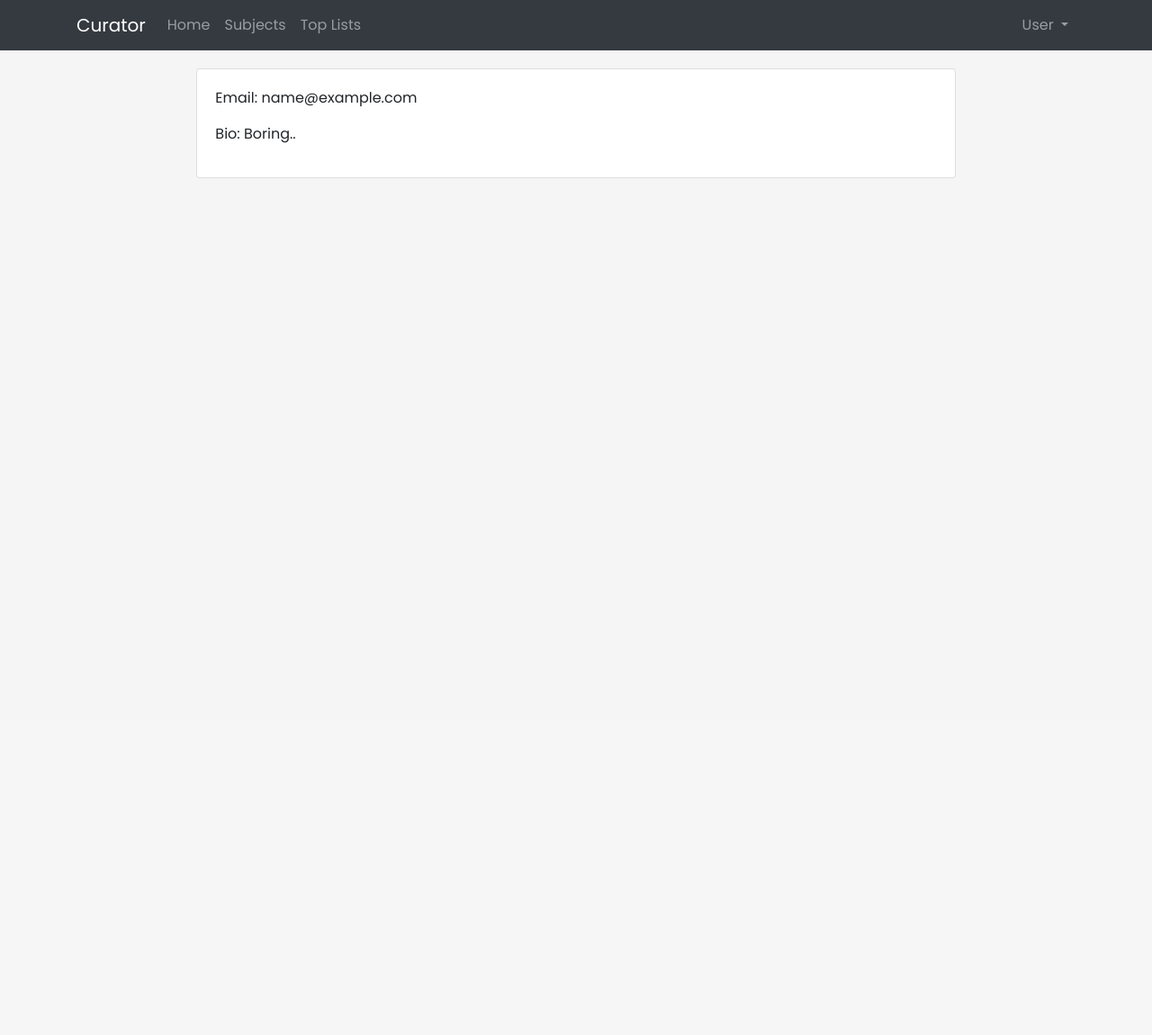
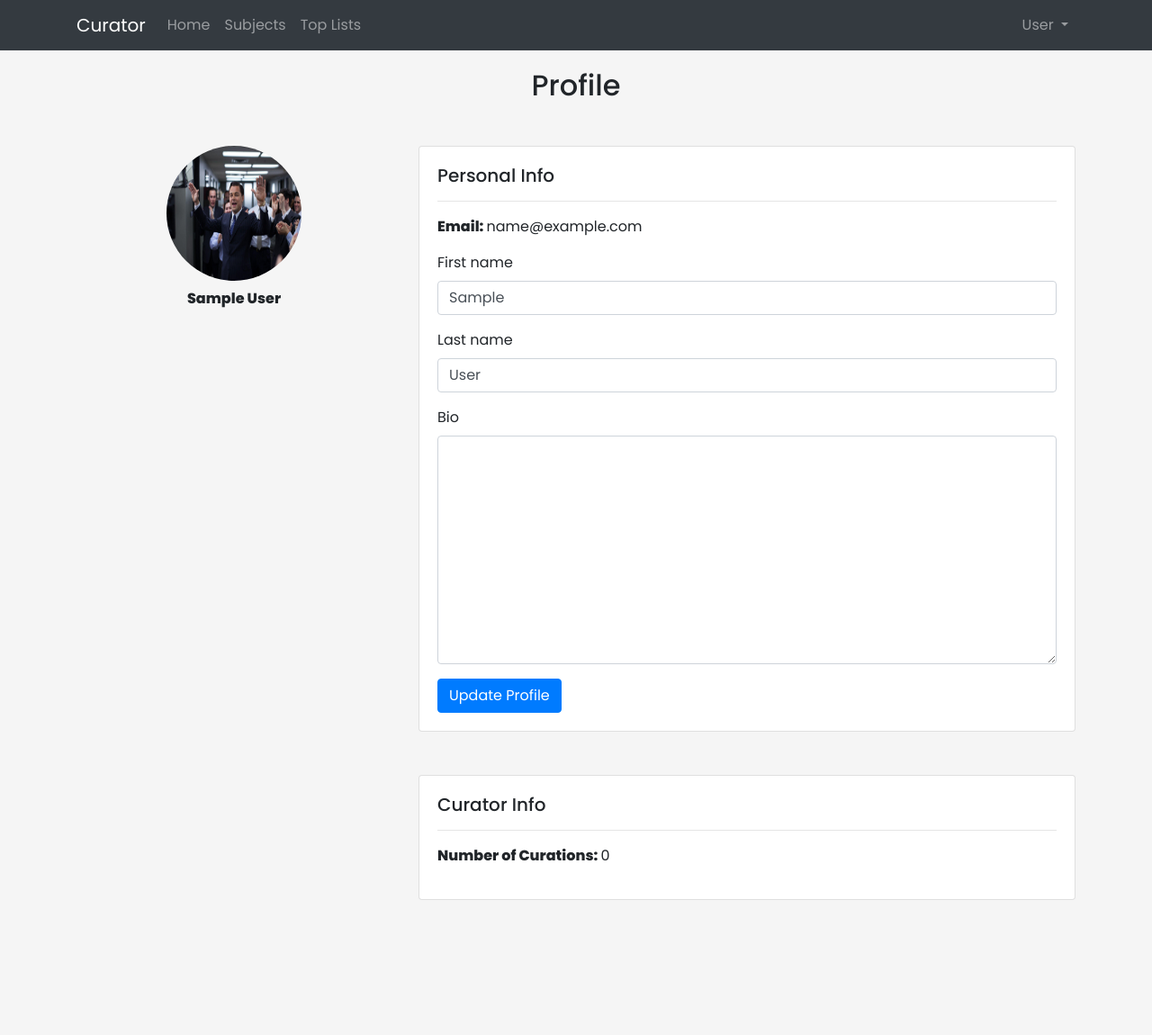
Before and after one commit to OpInCo-Community/curator, a Django app: page /users/profile/ in a window 1280 px wide. Shown: the whole page at 90% size. Before the commit the page ends 198 px from the top, so only its background shows below. Run offline with Django 3.2, Linux system fonts and the light colour scheme; the visitor is signed in with stand-in values (Sample User, id 1); data that the repository does not hold is empty; some libraries are stand-ins or nearby versions.

Commit message:
add update profile

```diff
--- a/curations/models.py
+++ b/curations/models.py
@@ -7,7 +7,7 @@ class Curation(models.Model):
     title = models.CharField(max_length=64)
     description = models.TextField()
     upvotes = models.IntegerField(default=0)
-    owner = models.ForeignKey(get_user_model(), on_delete=models.CASCADE)
+    owner = models.ForeignKey(get_user_model(), on_delete=models.CASCADE, related_name="curations")
     subject = models.ForeignKey("Subject", on_delete=models.CASCADE)
 
     def __str__(self):
--- a/templates/pages/home.html
+++ b/templates/pages/home.html
@@ -7,7 +7,7 @@
 
 
 <div class="subjects-container m-5">
-<div class="container" >
+  <div class="container">
     <div class="row flex-row flex-nowrap" style="overflow-x:auto;">
       <div class="col-3 m-4">
         {% include "partials/subject_card.html" with subject="Computer Science" subject_url="#"%}
--- a/userProfiles/forms.py
+++ b/userProfiles/forms.py
@@ -7,11 +7,16 @@ class CustomUserCreationForm(UserCreationForm):
 
     class Meta:
         model = CustomUser
-        fields = ('email',)
+        fields = ('email','bio', 'first_name', 'last_name')
 
 
 class CustomUserChangeForm(UserChangeForm):
-
     class Meta:
         model = CustomUser
-        fields = ('email',)
+        fields = ('email', 'bio', 'first_name', 'last_name')
+
+class CustomUserUpdateForm(UserChangeForm):
+    password = None
+    class Meta:
+        model = CustomUser
+        fields = ('first_name', 'last_name', 'bio',)
--- a/userProfiles/models.py
+++ b/userProfiles/models.py
@@ -42,7 +42,8 @@ class CustomUser(AbstractUser):
     username = None
     email = models.EmailField(_("email address"), unique=True)
     bio = models.TextField(blank=True, null=True)
-    profile_pic = models.ImageField(upload_to="profile_pic/", null=True, blank=True)
+    profile_pic = models.ImageField(upload_to="profile_pic/",default="/static/images/default_profile.jpg", null=True, blank=True)
+
 
     USERNAME_FIELD = "email"
     REQUIRED_FIELDS = []
@@ -51,3 +52,9 @@ class CustomUser(AbstractUser):
 
     def __str__(self):
         return self.email
+
+    def get_profile_pic(self):
+        # variable PATH_TO_DEFAULT_STATIC_IMAGE depends on the enviroment
+        # on development, it would be something like "localhost:8000/static/default_avatar.png"
+        # on production, it would be something like "https://BUCKET_NAME.s3.amazonaws.com/static/default_avatar.png"
+        return self.profile_pic if self.profile_pic else "/static/images/default_profile.jpg"
--- a/userProfiles/templates/userProfiles/profile.html
+++ b/userProfiles/templates/userProfiles/profile.html
@@ -1,4 +1,5 @@
 {% extends "base.html" %}
+{% load crispy_forms_tags %}
 
 {% block title %}Curator Home{% endblock %}
 
@@ -6,22 +7,48 @@
 {% block content %}
 
 
-<div class="row">
-    <div class="col-12 col-md-2">
-        {% if user.profile_pic %}
-         <img src="{{user.profile_pic.url}}" class="img-thumbnail rounded" alt="...">
-         {% endif %}
+<div class="container">
+  <h2 class="text-center mb-5">Profile</h2>
+  <div class="row mb-5 mb-md-0">
+    <div class="col col-12 col-md-4">
+      {% comment %} <div class="card"> {% endcomment %}
+        <div class="d-flex flex-column align-items-center justify-content-center mb-3">
+          {% if user.profile_pic %}
+          <img src="{{user.profile_pic.url}}" class="rounded-circle mb-2" style="width:150px; height:150px;">
+          <p class="font-weight-bold">{{user.first_name}} {{user.last_name}}</p>
+          {% endif %}
+        </div>
+        {% comment %} </div> {% endcomment %}
     </div>
-    <div class="col-12 col-md-8">
-        <div class="card">
-            <div class="card-body">
-              <p class="fw-bold">Email: <span>{{user.email}}</span></p>
-              <p class="fw-bold">Bio: <span>{{user.bio|default:"Boring.."}}</span></p>
-            </div>
-          </div>
+    <div class="col col-12 col-md-8">
+      <div class="card">
+        <div class="card-body">
+          <h5>Personal Info</h5>
+          <hr>
+          {% comment %} <p><span class="font-weight-bold">Name: </span> {{user.first_name}} {{user.last_name}}</p>
+          <p><span class="font-weight-bold">Email: </span>{{user.email}}</p>
+          <p><span class="font-weight-bold">Bio: </span>{{user.bio|default:"Boring.."}}</p> {% endcomment %}
+          <form method="post">
+            <p><span class="font-weight-bold">Email: </span>{{user.email}}</p>
+            {% csrf_token %}
+            {{user_form|crispy}}
+            <input type="submit" class="btn btn-primary" value="Update Profile">
+          </form>
+        </div>
+      </div>
+
+      <div class="card mt-5">
+        <div class="card-body">
+          <h5>Curator Info</h5>
+          <hr>
+          <p><span class="font-weight-bold">Number of Curations: </span> {{curations_count|default:0}}</p>
+        </div>
+      </div>
+
     </div>
+  </div>
+
 </div>
 
 
-
 {% endblock %}
--- a/userProfiles/views.py
+++ b/userProfiles/views.py
@@ -1,12 +1,32 @@
-from django.shortcuts import render
 from django.contrib.auth import get_user_model
 from django.contrib.auth.mixins import LoginRequiredMixin
+from django.shortcuts import render, redirect, reverse
 
 from django.views.generic.base import View
+from .forms import CustomUserUpdateForm
 class UserProfile(LoginRequiredMixin, View):
+
     def get(self, request, *args, **kwargs):
         user = request.user
+        user_form = CustomUserUpdateForm(instance=user)
+        curations_count=user.curations.all().count()
+        print(user_form)
         context = {
-            user: user
+            "user": user,
+            "user_form": user_form,
+            "curations_count":curations_count
         }
         return render(request, "userProfiles/profile.html", context)
+
+    def post(self, request, *args, **kwargs):
+
+        user_form = CustomUserUpdateForm(request.POST, instance=request.user)
+
+        if user_form.is_valid():
+            user_form.save()
+            # messages.add_message(request, messages.SUCCESS, "Your profile has been updated")
+            return redirect(reverse("profile"))
+
+        return render(request, "customer/profile.html",
+            { "user_form": user_form,
+                })
```
Also changed, not shown: curations/migrations/0002_alter_curation_owner.py (added), static/images/default_profile.jpg (renamed from profile_pic/wp1996183-the-wolf-of-wall-street-wallpapers.jpg), userProfiles/migrations/0003_alter_customuser_profile_pic.py (added). Lines whose indentation alone changed are shown as unchanged.
